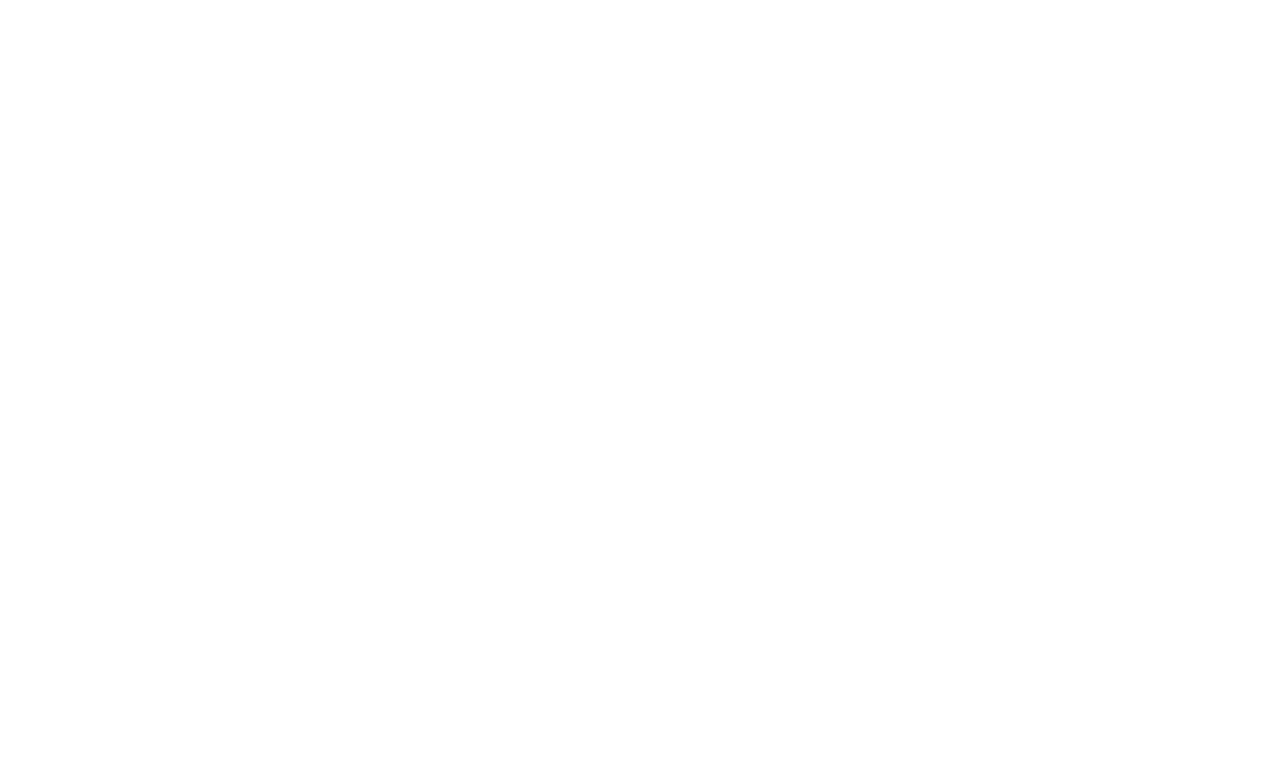
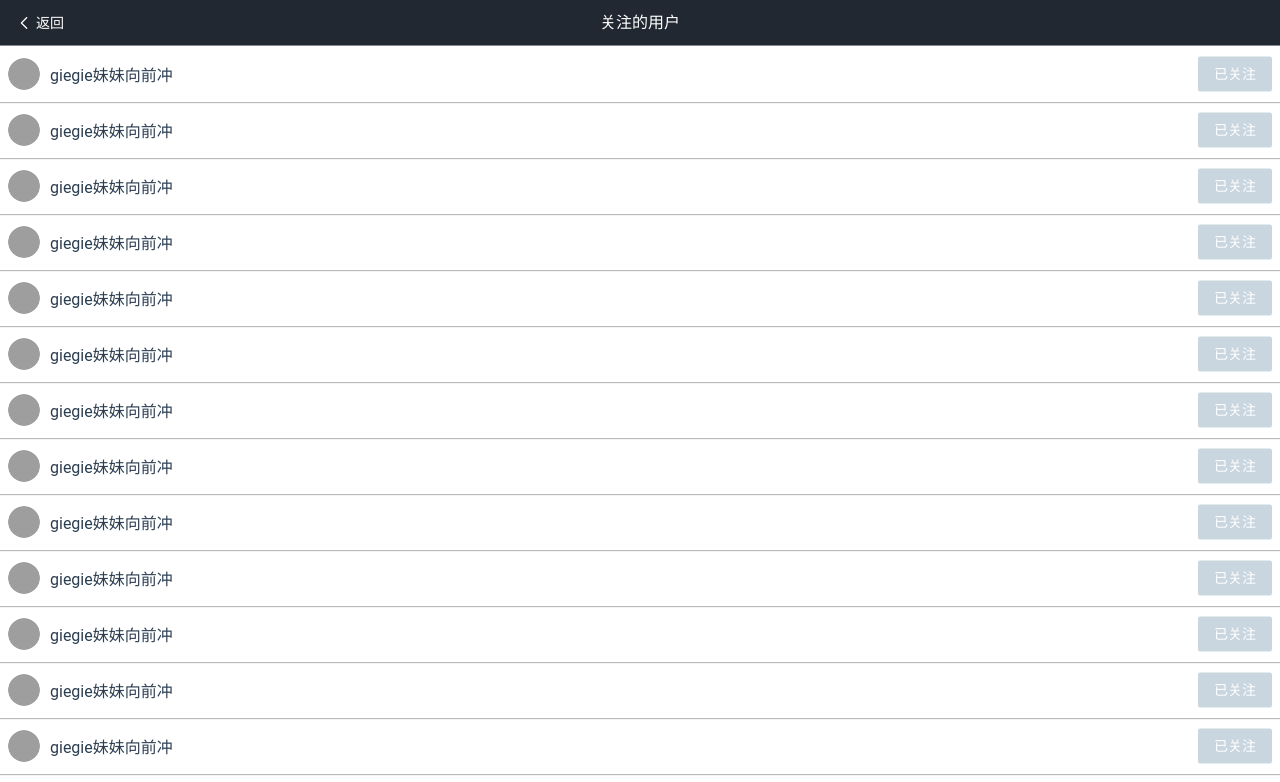
Before and after one commit to ItsHeart/cloud-media, a Vue app: page /self/users in a window 1280 px wide. Before the commit this address had no page. Shown: the top 782 px of the page. Built offline with nearby package versions, Linux system fonts and the light colour scheme; grey boxes are pictures that could not be loaded.

Commit message:
git commit -m '关注的用户'

```diff
--- /dev/null
+++ b/src/components/FollowUsers.vue
@@ -0,0 +1,69 @@
+<template>
+  <div class="userItem">
+    <Image
+        round
+        fit="cover"
+        width="32px"
+        height="32px"
+        src="https://img.yzcdn.cn/vant/cat.jpeg"
+    />
+    <p class="userName">{{ result.userName }}</p>
+    <Button class="followBtn" color="#c9d6df" type="default">已关注</Button>
+  </div>
+</template>
+
+<script>
+import {
+    Image,
+    Button,
+ } from "vant";
+export default {
+  name: "FollowUsers",
+  components: {
+    Image,
+    Button,
+  },
+  props: {
+    result: {
+      userName: String,
+    },
+  },
+};
+</script>
+
+<style lang="less">
+@import "@/assets/theme/vant.theme.less";
+.userItem {
+  display: flex;
+  flex-direction: column;
+  padding: 8px;
+  min-height: 40px;
+  box-shadow: 0px 1px 1px -1px rgb(0 0 0 / 20%),
+    0px 1px 1px 0px rgb(0 0 0 / 14%), 0px 1px 1px 0px rgb(0 0 0 / 12%);
+  position: relative;
+  > div {
+    display: flex;
+  }
+  .userItem {
+    position: relative;
+  }
+  .van-image, .userName, .followBtn {
+    position: absolute;
+    top: 50%;
+	transform: translateY(-50%);
+  }
+  .van-image {
+    left: 8px;
+  }
+  .userName {
+    display: inline-block;
+    margin: 0;
+    left: 50px;
+  }
+  .followBtn {
+    display: inline-block;
+    height: 35px;
+    right: 8px;
+  }
+}
+</style>
--- a/src/router/index.js
+++ b/src/router/index.js
@@ -30,6 +30,10 @@
 		{
 			path: "/course/detail",
 			component: () => import("@/views/course/Detail.vue")
+		},
+		{
+			path: "/self/users",
+			component: () => import("@/views/self/Users.vue")
 		}
 	]
 });
--- a/src/views/self/Index.vue
+++ b/src/views/self/Index.vue
@@ -30,9 +30,9 @@
   </div>
   <div class="follow">
     <Grid direction="horizontal" :column-num="3">
-      <GridItem icon="photo-o" text="板块" />
-      <GridItem icon="photo-o" text="课程" />
-      <GridItem icon="photo-o" text="用户" />
+      <GridItem icon="chat-o" text="帖子" />
+      <GridItem icon="description" text="课程" />
+      <GridItem icon="friends-o" text="用户" to="/self/users"/>
     </Grid>
   </div>
 </template>
--- /dev/null
+++ b/src/views/self/Users.vue
@@ -0,0 +1,94 @@
+<template>
+  <NavBar
+    title="关注的用户"
+    left-text="返回"
+    left-arrow
+    @click-left="goBack"
+    fixed
+    placeholder
+  />
+
+  <List
+    v-model:loading="state.loading"
+    :finished="state.finished"
+    finished-text="没有更多了"
+    @load="onLoad"
+    ><FollowUsers class="vote" v-for="item in state.list" :key="item" :result="item" />
+  </List>
+
+</template>
+
+
+
+<script>
+import {
+  NavBar,
+  Cell,
+  Image,
+  Icon,
+  List,
+  Rate
+} from "vant";
+import { useRouter } from "vue-router";
+import Badge from "@/components/Badge.vue";
+import FollowUsers from "@/components/FollowUsers.vue";
+import { ref, reactive } from "vue";
+export default {
+  name: "selfUsers",
+  components: {
+    NavBar,
+    Cell,
+    FollowUsers,
+    Icon,
+    Image,
+    List,
+    Badge,
+    Rate
+  },
+  setup() {
+    const _router = useRouter();
+    const loading = ref(true);
+    setTimeout(() => {
+      loading.value = false;
+    }, 1000);
+    const goBack = () => {
+      _router.back();
+    };
+    const state = reactive({
+      list: [],
+      loading: false,
+      finished: false,
+    });
+    const result = reactive({
+      interesting: 3.3,
+      strict: 4.1,
+      homework: 4.5,
+    });
+    const onLoad = () => {
+      setTimeout(() => {
+        for (let i = 0; i < 10; i++) {
+          state.list.push({
+            userName: "giegie妹妹向前冲",
+          });
+        }
+        state.loading = false;
+        if (state.list.length >= 40) {
+          state.finished = true;
+        }
+      }, 1000);
+    };
+    return {
+      goBack,
+      loading,
+      state,
+      onLoad,
+      result,
+    };
+  },
+};
+</script>
+
+<style lang="less" scoped>
+@import "@/assets/common.less";
+
+</style>
```
